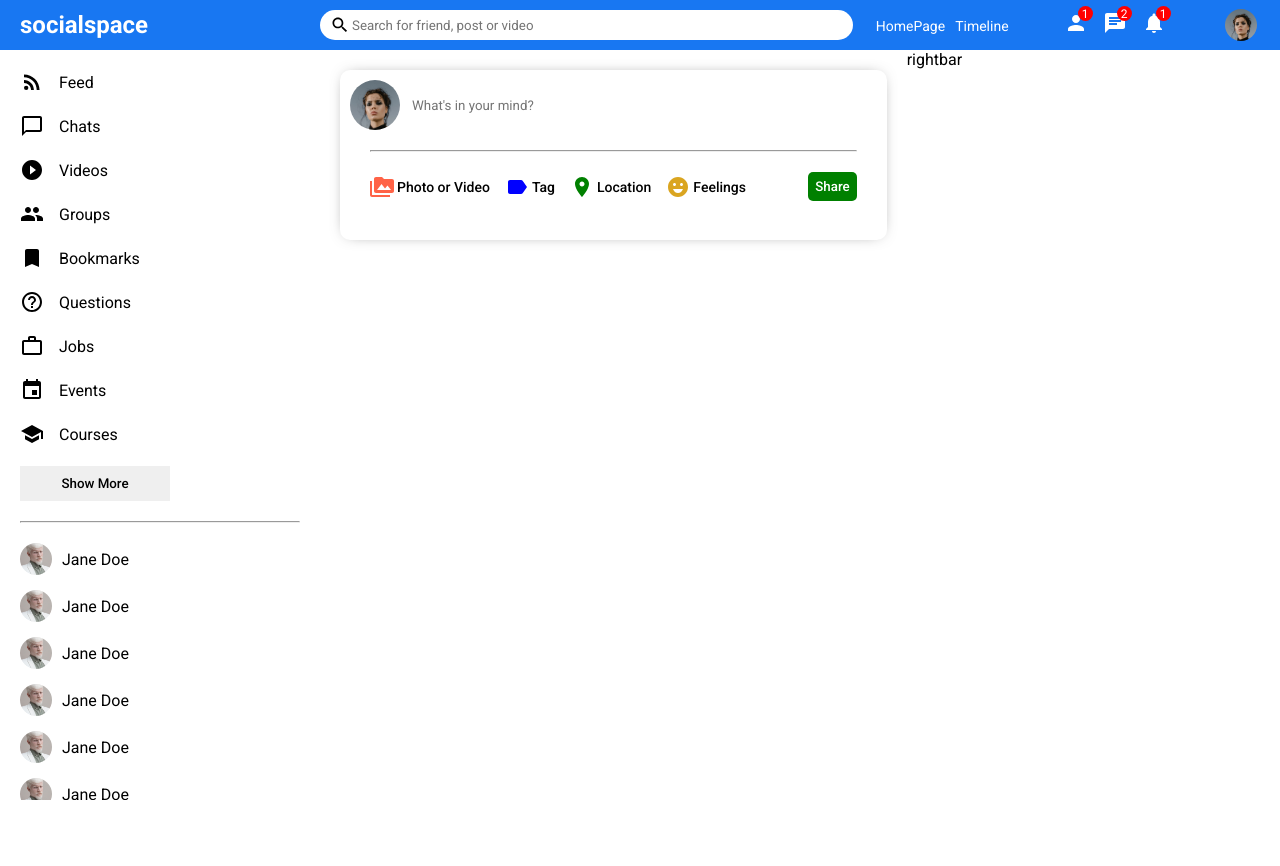
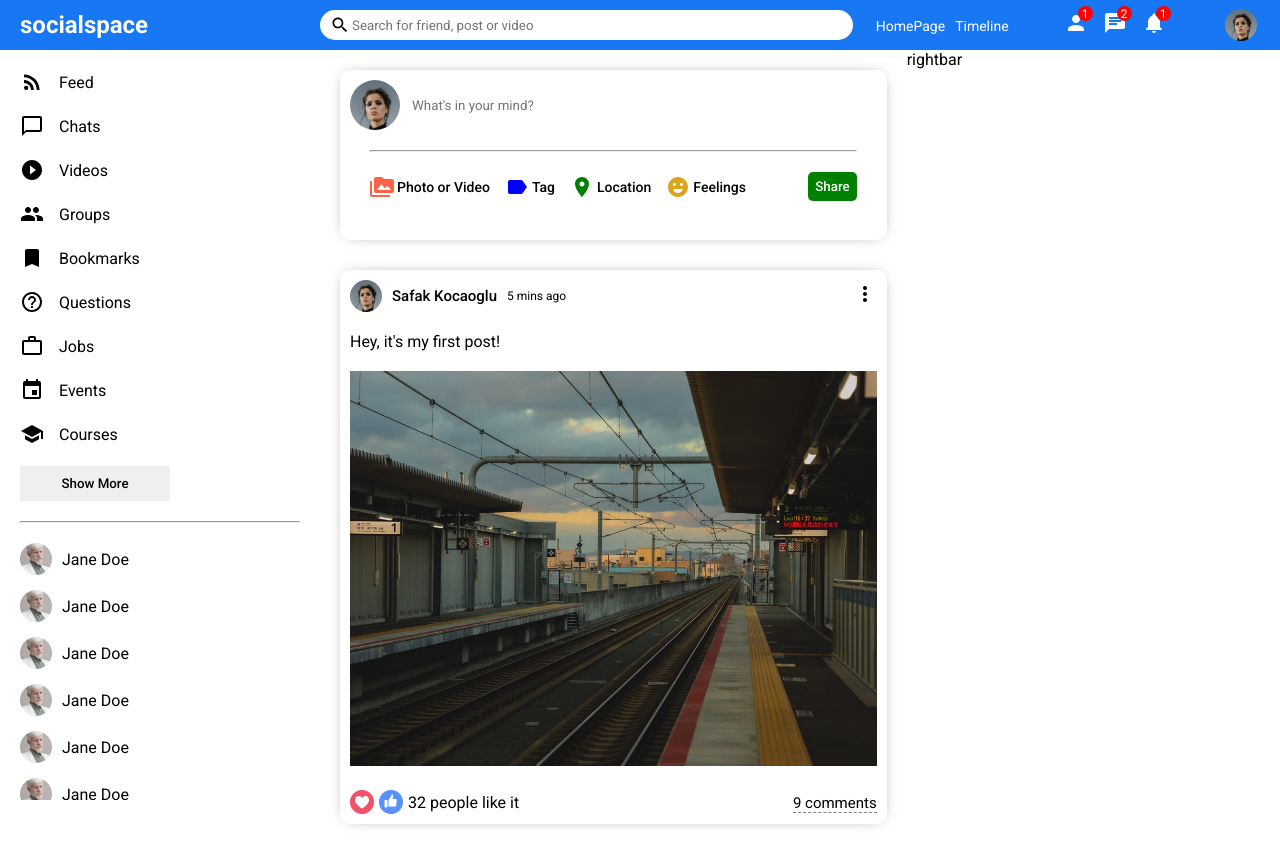
Before and after one commit to eneskaya12/social-media-app, a React (Create React App) app: page / in a window 1280 px wide. Shown: the top 866 px of the page. Before the commit the page ends 800 px from the top, so only its background shows below. Built offline with nearby package versions, Linux system fonts and the light colour scheme.

Commit message:
feat(components): create post component and add it to feed

```diff
--- a/src/components/feed/Feed.jsx
+++ b/src/components/feed/Feed.jsx
@@ -1,3 +1,4 @@
+import Post from "../post/Post"
 import Share from "../share/Share"
 import "./feed.css"
 
@@ -6,6 +7,7 @@
     <div className="feed">
       <div className="feedWrapper">
         <Share />
+        <Post />
       </div>
     </div>
   )
--- /dev/null
+++ b/src/components/post/Post.jsx
@@ -0,0 +1,37 @@
+import "./post.css"
+import { MoreVert } from "@mui/icons-material"
+
+export default function Post() {
+  return (
+    <div>
+      <div className="post">
+        <div className="postWrapper">
+            <div className="postTop">
+                <div className="postTopLeft">
+                    <img className="postProfileImg" src="/assets/person/1.jpeg" alt=""/>
+                    <span className="postUsername">Safak Kocaoglu</span>
+                    <span className="postDate">5 mins ago</span>
+                </div>
+                <div className="postTopRight">
+                    <MoreVert />
+                </div>
+            </div>
+            <div className="postCenter">
+                <span className="postText">Hey, it's my first post!</span>
+                <img className="postImg" src="/assets/post/1.jpeg" alt=""/>
+            </div>
+            <div className="postBottom">
+                <div className="postBottomLeft">
+                    <img className="likeIcon" src="/assets/heart.png" alt=""/>
+                    <img className="likeIcon" src="/assets/like.png" alt=""/>
+                    <span className="postlikeCounter">32 people like it</span>
+                </div>
+                <div className="postBottomRight">
+                    <span className="postCommentText">9 comments</span>
+                </div>
+            </div>
+        </div>
+      </div>
+    </div>
+  )
+}
--- /dev/null
+++ b/src/components/post/post.css
@@ -0,0 +1,78 @@
+.post{
+    width: 100%;
+    border-radius: 10px;
+    -webkit-box-shadow: 0px 0px 16px -8px rgba(0, 0, 0, 0.68);
+    box-shadow: 0px 0px 16px -8px rgba(0, 0, 0, 0.68);
+    margin: 30px 0;
+}
+
+.postWrapper{
+    padding: 10px;
+}
+
+.postTop{
+    display: flex;
+    align-items: center;
+    justify-content: space-between;
+}
+
+.postTopLeft{
+    display: flex;
+    align-items: center;
+}
+
+.postProfileImg{
+    width: 32px;
+    height: 32px;
+    border-radius: 50%;
+    object-fit: cover;
+}
+
+.postUsername{
+    font-size: 15px;
+    font-weight: 500;
+    margin: 0 10px;
+}
+
+.postDate{
+    font-size: 12px;
+}
+
+.postCenter{
+    margin: 20px 0;
+}
+
+.postImg{
+    margin-top: 20px;
+    width: 100%;
+    max-height: 500px;
+    object-fit: contain;
+}
+
+.postBottom{
+    display: flex;
+    align-items: center;
+    justify-content: space-between;
+}
+
+.postBottomLeft{
+    display: flex;
+    align-items: center;
+}
+
+.likeIcon{
+    width: 24px;
+    height: 24px;
+    margin-right: 5px;
+    cursor: pointer;
+}
+
+.postLikeCounter{
+    font-size: 15px;
+}
+
+.postCommentText{
+    cursor: pointer;
+    border-bottom: 1px dashed gray;
+    font-size: 15px;
+}
```
